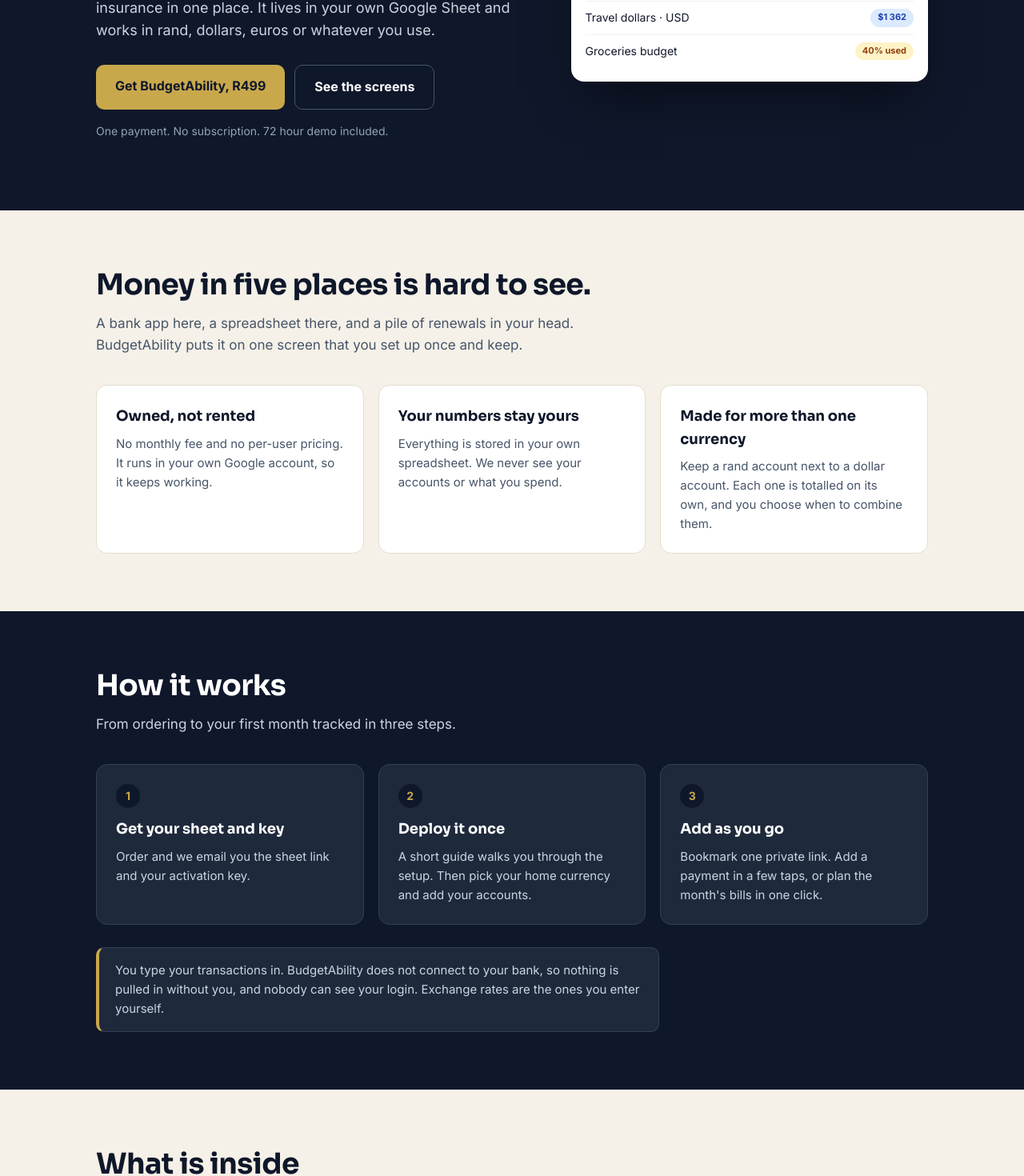
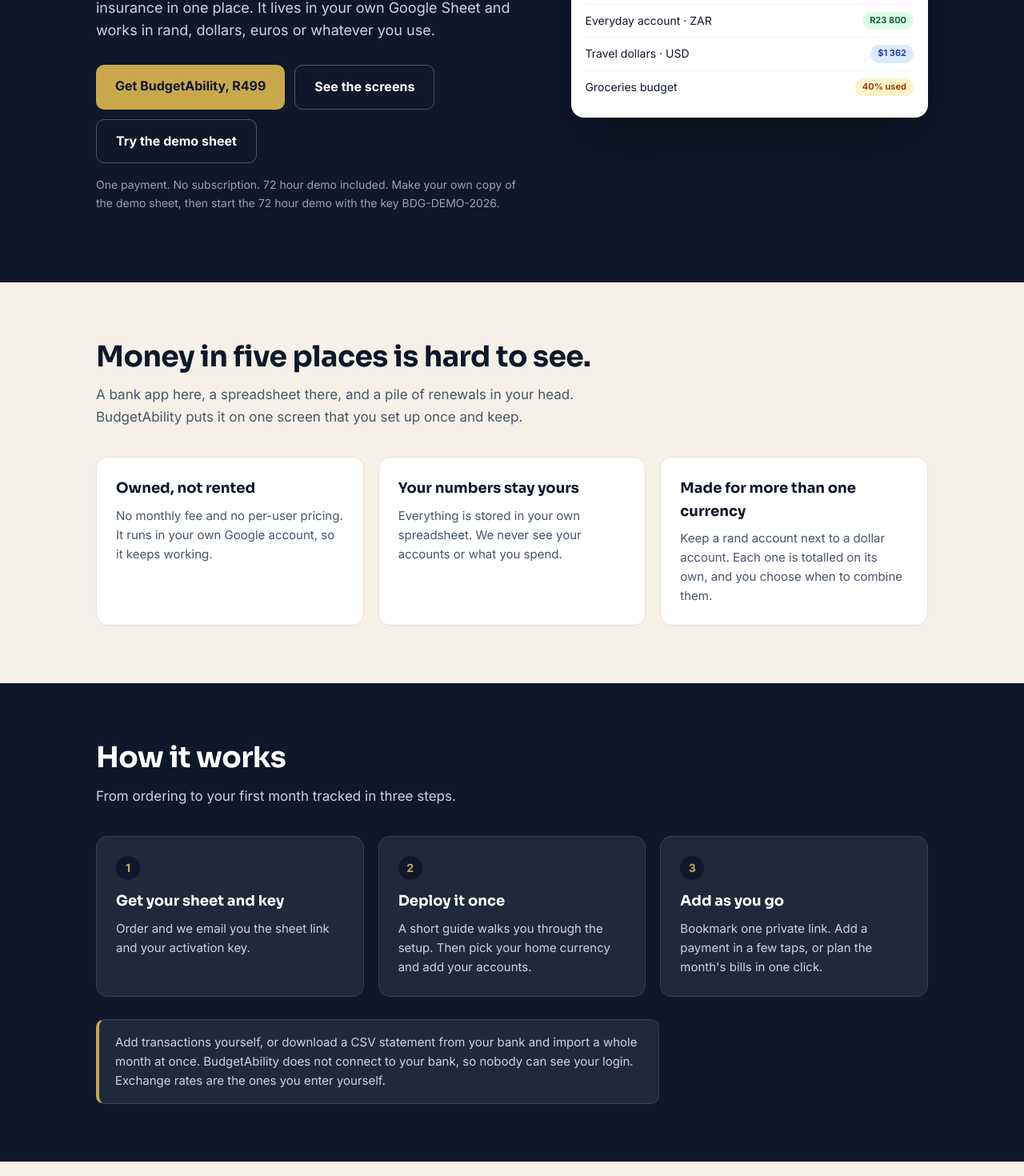
Before and after one commit to DandelionSeedlings/dandelion-va-website, a Next.js app: page /budgetability in a window 1280 px wide. Shown: the part 389-1859 px from the top of the page at 80% size. Built offline with nearby package versions, Linux system fonts and the light colour scheme.

Commit message:
add demo links to pages

```diff
--- a/src/app/bookability/bookability-html.js
+++ b/src/app/bookability/bookability-html.js
@@ -120,8 +120,8 @@ const html = `
     <span class="eyebrow" style="color:var(--gold)">Owned, not rented</span>
     <h1>Online booking <span>you own</span></h1>
     <p class="lead">Clients pick a time from a link or a QR code. You see every booking in a private app that runs on your own Google Sheet. Pay R499 once. There is no monthly fee.</p>
-    <div class="cta"><a class="btn btn-gold" href="/order?product=bookability">Get Bookability for R499</a><a class="btn btn-ghost" href="#see-it">See it in action</a></div>
-    <p class="fine">Runs on your own Google account. A 72 hour trial is built in.</p>
+    <div class="cta"><a class="btn btn-gold" href="/order?product=bookability">Get Bookability for R499</a><a class="btn btn-ghost" href="#see-it">See it in action</a><a class="btn btn-ghost" href="https://docs.google.com/spreadsheets/d/1uclTbWOiMXhSWSKvvc-mcPd2RfOF-BVuoyZRbsLzStU/copy" target="_blank" rel="noopener noreferrer">Try the demo sheet</a></div>
+    <p class="fine">Runs on your own Google account. A 72 hour trial is built in. Make your own copy of the demo sheet to try it first.</p>
   </div>
   <div class="stage">
     <div class="frame"><div class="bar"><i></i><i></i><i></i></div>
--- a/src/components/BudgetAbilityPage.jsx
+++ b/src/components/BudgetAbilityPage.jsx
@@ -114,8 +114,9 @@ const BODY = `<header class="top"><div class="wrap">
     <div class="btns">
       <a class="btn btn-gold" href="/order?product=budgetability">Get BudgetAbility, R499</a>
       <a class="btn btn-line" href="#see">See the screens</a>
+      <a class="btn btn-line" href="https://docs.google.com/spreadsheets/d/1atnNGnuaf90AsrhU1GihAwuDa5rsyOZZSPGS0wfKPZQ/copy" target="_blank" rel="noopener noreferrer">Try the demo sheet</a>
     </div>
-    <p class="fine">One payment. No subscription. 72 hour demo included.</p>
+    <p class="fine">One payment. No subscription. 72 hour demo included. Make your own copy of the demo sheet, then start the 72 hour demo with the key BDG-DEMO-2026.</p>
   </div>
   <div class="mock" aria-hidden="true">
     <div class="bar"><i></i><i></i><i></i><span>Your private BudgetAbility link</span></div>
@@ -149,7 +150,7 @@ const BODY = `<header class="top"><div class="wrap">
     <div class="card"><span class="n">2</span><h3>Deploy it once</h3><p>A short guide walks you through the setup. Then pick your home currency and add your accounts.</p></div>
     <div class="card"><span class="n">3</span><h3>Add as you go</h3><p>Bookmark one private link. Add a payment in a few taps, or plan the month's bills in one click.</p></div>
   </div>
-  <div class="note" style="background:var(--navy2);border-color:#334155;border-left-color:var(--gold)"><p style="color:#CBD5E1">You type your transactions in. BudgetAbility does not connect to your bank, so nothing is pulled in without you, and nobody can see your login. Exchange rates are the ones you enter yourself.</p></div>
+  <div class="note" style="background:var(--navy2);border-color:#334155;border-left-color:var(--gold)"><p style="color:#CBD5E1">Add transactions yourself, or download a CSV statement from your bank and import a whole month at once. BudgetAbility does not connect to your bank, so nobody can see your login. Exchange rates are the ones you enter yourself.</p></div>
 </div></section>
 
 <section><div class="wrap">
@@ -166,6 +167,7 @@ const BODY = `<header class="top"><div class="wrap">
     <li><b>Debt payoff plan</b><span>Pick highest interest first or smallest balance first. See your debt free date and what extra payments save.</span></li>
     <li><b>Subscriptions</b><span>Everything that renews, its monthly cost, and a heads up before it does.</span></li>
     <li><b>Insurance</b><span>Policies, premiums, cover and renewal dates in one list.</span></li>
+    <li><b>Bank statement import</b><span>Download a CSV from FNB, Capitec, Standard Bank, ABSA or most other banks. Check the rows, fix a category, and import a month in one go. Duplicates are skipped.</span></li>
     <li><b>Reports and CSV export</b><span>Income and spending by month, top categories and merchants. Download your transactions to share with an accountant.</span></li>
     <li><b>Private by design</b><span>A long private key on your link, and a lockout after repeated wrong guesses.</span></li>
   </ul>
@@ -212,7 +214,7 @@ const BODY = `<header class="top"><div class="wrap">
   <p class="sub">Short answers.</p>
   <details><summary>Do I need to know how to code?</summary><p>No. Deploying is a handful of clicks and the guide shows each one.</p></details>
   <details><summary>Is there a monthly fee?</summary><p>No. You pay once and it runs in your own Google account.</p></details>
-  <details><summary>Does it connect to my bank?</summary><p>No. You add transactions yourself, which keeps your bank details out of it completely. Adding one takes a few taps.</p></details>
+  <details><summary>Does it connect to my bank?</summary><p>No. Nothing connects to your bank, so your login details are never involved. You can add transactions in a few taps, or download a CSV statement from your bank and import it. You see every row first, and rows you already have are skipped.</p></details>
   <details><summary>Can I use it outside South Africa?</summary><p>Yes. Choose any home currency and give each account its own. Dollars, euros, pounds and other currencies all work.</p></details>
   <details><summary>How does it handle more than one currency?</summary><p>Each account has one currency and its transactions follow it. You can look at one currency at a time, or combine them into your home currency using the exchange rates you type in. It does not look rates up for you.</p></details>
   <details><summary>Where is my data stored?</summary><p>In your own Google Sheet. We never see it.</p></details>
--- a/src/components/ConnectabilityPage.jsx
+++ b/src/components/ConnectabilityPage.jsx
@@ -105,8 +105,9 @@ const BODY = `<header class="top"><div class="wrap">
     <div class="btns">
       <a class="btn btn-gold" href="/order?product=crm-mini">Get Connectability free</a>
       <a class="btn btn-line" href="#how">See how it works</a>
+      <a class="btn btn-line" href="https://docs.google.com/spreadsheets/d/1PZyoOPMV93SSfTOe2MGxbZKqd9aUFffy9iFXBmx1oBQ/copy" target="_blank" rel="noopener noreferrer">Try the demo sheet</a>
     </div>
-    <p class="fine">Free. No card needed. No subscription.</p>
+    <p class="fine">Free. No card needed. No subscription. Make your own copy of the demo sheet and try it before you decide.</p>
   </div>
   <div class="mock" aria-hidden="true">
     <div class="bar"><i></i><i></i><i></i><span>Your private Connectability link</span></div>
--- a/src/components/PayabilityPage.jsx
+++ b/src/components/PayabilityPage.jsx
@@ -100,8 +100,9 @@ const BODY = `<header class="top"><div class="wrap">
     <div class="btns">
       <a class="btn btn-gold" href="#buy">Get Payability from R499</a>
       <a class="btn btn-line" href="#how">See how it works</a>
+      <a class="btn btn-line" href="https://docs.google.com/spreadsheets/d/1pthmsdN4cj8lee1B9OsUQyTMqms-p3A8mBr1Dr7lows/copy" target="_blank" rel="noopener noreferrer">Try the demo sheet</a>
     </div>
-    <p class="fine">Pay once. No subscription. 72 hour trial included.</p>
+    <p class="fine">Pay once. No subscription. 72 hour trial included. Make your own copy of the demo sheet, then start the 72 hour demo with the key INV-DEMO-2026.</p>
   </div>
   <div class="mock" aria-hidden="true">
     <div class="bar"><i></i><i></i><i></i><span>Your private Payability link</span></div>
--- a/src/components/ReceiptSnapPage.jsx
+++ b/src/components/ReceiptSnapPage.jsx
@@ -114,8 +114,9 @@ const BODY = `<header class="top"><div class="wrap">
     <div class="btns">
       <a class="btn btn-gold" href="/order?product=receiptsnap">Get ReceiptSnap, R299</a>
       <a class="btn btn-line" href="#how">See how it works</a>
+      <a class="btn btn-line" href="https://docs.google.com/spreadsheets/d/15yKsrjjS7S01aJDbBWZHk3ib69a9BEMgZdaprkzt1n4/copy" target="_blank" rel="noopener noreferrer">Try the demo sheet</a>
     </div>
-    <p class="fine">One payment. No subscription. 72 hour demo included.</p>
+    <p class="fine">One payment. No subscription. 72 hour demo included. Make your own copy of the demo sheet, then start the 72 hour demo with the key RSP-DEMO-2026.</p>
   </div>
   <div class="mock" aria-hidden="true">
     <div class="bar"><i></i><i></i><i></i><span>Your private ReceiptSnap link</span></div>
```
